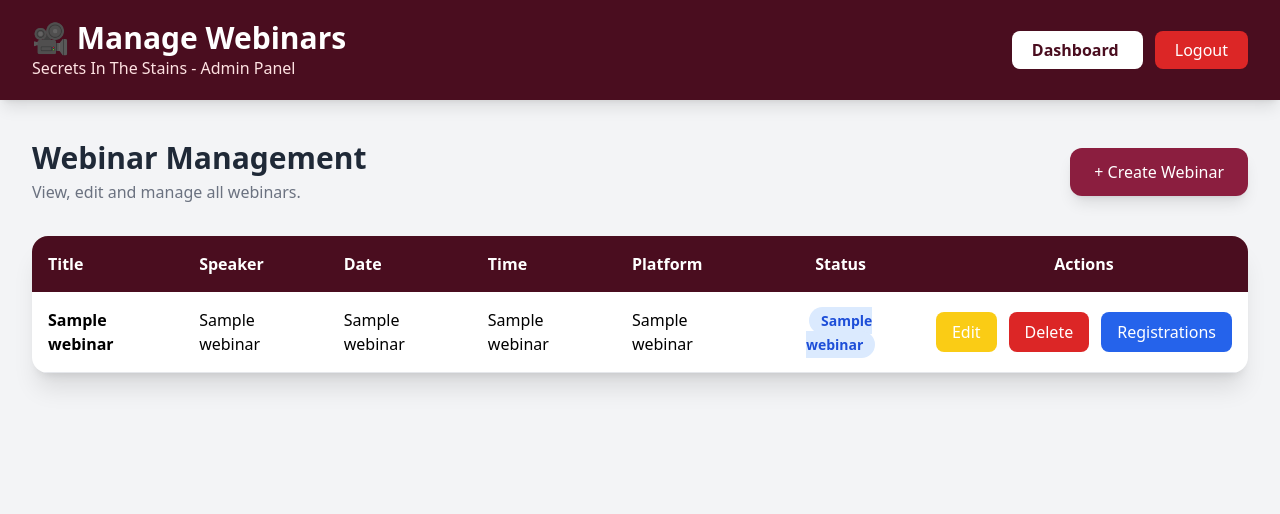
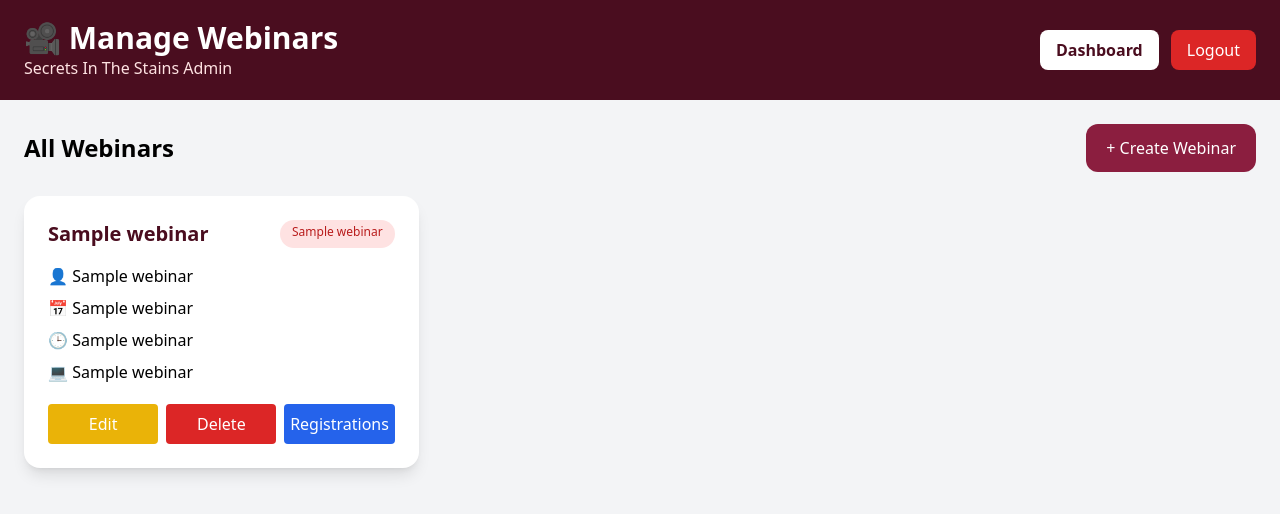
Before and after one commit to vinaysaddanapu9/secretsinthestains, a Flask app: template templates/webinar/admin_webinars.html in a window 1280 px wide. Shown: the top 514 px of the page. Run offline with Flask 3, Linux system fonts and the light colour scheme; the template is opened without the code that fills it: most values are stand-ins (such as "Sample title", 1, 10 or a date in 2020); some libraries are stand-ins or nearby versions.

Commit message:
Add webinar management and improve admin dashboard UI

```diff
--- a/templates/about.html
+++ b/templates/about.html
@@ -62,7 +62,7 @@
             <p class="text-gray-600 text-sm leading-relaxed">
                 Assistant Professor in Forensic Science, UGC NET (2023),
                 FACT Chemical Sciences (2024) qualified.
-                Specialized in forensic document examination and research-based learning.
+                Areas of knowledge include Forensic Toxicology, Analytical Instrumentation, and Forensic Science Education, with an interest in research and academic learning
             </p>
 
         </div>
@@ -77,8 +77,8 @@
             <p class="text-[#6b1a2e] font-semibold mb-3">Co-Founder</p>
 
             <p class="text-gray-600 text-sm leading-relaxed">
-                Specialist in insurance fraud investigations, handwriting analysis,
-                signature verification, and multimedia forensic research.
+                Specialist in Insurance Fraud Investigation, Fingerprint Analysis,
+                Handwriting & Signature Examination, Multimedia Forensics, and Forensic Research.
             </p>
 
         </div>
--- a/templates/webinar/admin_webinars.html
+++ b/templates/webinar/admin_webinars.html
@@ -1,207 +1,86 @@
 <!DOCTYPE html>
 <html lang="en">
-<head>
-    <meta charset="UTF-8">
-    <meta name="viewport" content="width=device-width, initial-scale=1.0">
-    <title>Manage Webinars | Secrets In The Stains</title>
+<head><meta charset="UTF-8">
+    <meta name="viewport" content="width=device-width,initial-scale=1">
+    <title>Manage Webinars</title><script src="https://cdn.tailwindcss.com">
 
-    <script src="https://cdn.tailwindcss.com"></script>
+    </script>
 </head>
-
 <body class="bg-gray-100">
-
-<!-- Top Navigation -->
-<header class="bg-[#4A0D1F] text-white shadow-lg">
-    <div class="max-w-7xl mx-auto flex justify-between items-center px-8 py-5">
-
+<header class="bg-[#4A0D1F] text-white">
+    <div class="max-w-7xl mx-auto px-6 py-5 flex flex-col md:flex-row justify-between items-center gap-4">
         <div>
             <h1 class="text-3xl font-bold">
                 🎥 Manage Webinars
             </h1>
-
-            <p class="text-red-100">
-                Secrets In The Stains - Admin Panel
+            <p class="text-red-100">Secrets In The Stains Admin
             </p>
         </div>
-
-        <div class="space-x-3">
-
-            <a href="/admin#"
-               class="bg-white text-[#4A0D1F] px-5 py-2 rounded-lg font-semibold hover:bg-gray-200">
+        <div class="flex gap-3">
+            <a href="/admin" class="bg-white text-[#4A0D1F] px-4 py-2 rounded-lg font-semibold">
         Dashboard
     </a>
-
-            <a href="/logout"
-               class="bg-red-600 px-5 py-2 rounded-lg hover:bg-red-700">
+        <a href="/logout" class="bg-red-600 px-4 py-2 rounded-lg">
             Logout
         </a>
-
     </div>
-
     </div>
 </header>
-
-
-<div class="max-w-7xl mx-auto px-8 py-10">
-
-    <!-- Header -->
-    <div class="flex justify-between items-center mb-8">
-
-        <div>
-
-            <h2 class="text-3xl font-bold text-gray-800">
-                Webinar Management
+<div class="max-w-7xl mx-auto p-6">
+    <div class="flex flex-col md:flex-row justify-between items-center gap-4 mb-6">
+        <h2 class="text-2xl font-bold">
+            All Webinars
         </h2>
-
-            <p class="text-gray-500 mt-1">
-                View, edit and manage all webinars.
-            </p>
-
-        </div>
-
-        <a href="/admin"
-           class="bg-[#8B1E3F] hover:bg-[#6D1A36] text-white px-6 py-3 rounded-xl shadow-lg">
-            + Create Webinar
-        </a>
-
-    </div>
-
-
-    <!-- Webinar Table -->
-
-    <div class="bg-white rounded-2xl shadow-xl overflow-hidden">
-
-        <table class="min-w-full">
-
-            <thead class="bg-[#4A0D1F] text-white">
-
-            <tr>
-
-                <th class="p-4 text-left">Title</th>
-                <th class="p-4 text-left">Speaker</th>
-                <th class="p-4 text-left">Date</th>
-                <th class="p-4 text-left">Time</th>
-                <th class="p-4 text-left">Platform</th>
-                <th class="p-4 text-center">Status</th>
-                <th class="p-4 text-center">Actions</th>
-
-            </tr>
-
-            </thead>
-
-            <tbody>
-
-            {% for webinar in webinars %}
-
-            <tr class="border-b hover:bg-gray-50">
-
-                <td class="p-4 font-semibold">
+        <a href="/admin" class="bg-[#8B1E3F] text-white px-5 py-3 rounded-xl">+ Create Webinar</a></div><div class="grid grid-cols-1 md:grid-cols-2 xl:grid-cols-3 gap-6">{% for webinar in webinars %}<div class="bg-white rounded-2xl shadow-lg p-6"><div class="flex justify-between">
+    <h3 class="text-xl font-bold text-[#4A0D1F]">
         {{ webinar[1] }}
-                </td>
-
-                <td class="p-4">
-                    {{ webinar[2] }}
-                </td>
-
-                <td class="p-4">
-                    {{ webinar[4] }}
-                </td>
-
-                <td class="p-4">
-                    {{ webinar[5] }}
-                </td>
-
-                <td class="p-4">
-                    {{ webinar[7] }}
-                </td>
-
-                <td class="p-4 text-center">
-
-                    {% if webinar[9] == "Active" %}
-
-                    <span class="bg-green-100 text-green-700 px-3 py-1 rounded-full text-sm font-semibold">
+    </h3>
+    {% if webinar[9]=='Active' %}
+    <span class="bg-green-100 text-green-700 px-3 py-1 rounded-full text-xs">
         Active
     </span>
-
-                    {% elif webinar[9] == "Expired" %}
-
-                    <span class="bg-gray-200 text-gray-700 px-3 py-1 rounded-full text-sm font-semibold">
+    {% elif webinar[9]=='Expired' %}
+    <span class="bg-gray-200 text-gray-700 px-3 py-1 rounded-full text-xs">
         Expired
     </span>
-
-                    {% elif webinar[9] == "Cancelled" %}
-
-                    <span class="bg-red-100 text-red-700 px-3 py-1 rounded-full text-sm font-semibold">
-                        Cancelled
-                    </span>
-
     {% else %}
-
-                    <span class="bg-blue-100 text-blue-700 px-3 py-1 rounded-full text-sm font-semibold">
+    <span class="bg-red-100 text-red-700 px-3 py-1 rounded-full text-xs">
         {{ webinar[9] }}
     </span>
-
     {% endif %}
-
-                </td>
-
-                <td class="p-4">
-
-                    <div class="flex justify-center gap-3">
-
-                        <a href="/admin/edit-webinar/{{ webinar[0] }}"
-                           class="bg-yellow-400 hover:bg-yellow-500 text-white px-4 py-2 rounded-lg">
+</div>
+    <div class="mt-4 space-y-2">
+        <p>
+            👤 {{ webinar[2] }}
+        </p>
+        <p>
+            📅 {{ webinar[4] }}
+        </p>
+        <p>🕒 {{ webinar[5] }}
+        </p>
+        <p>💻 {{ webinar[7] }}
+    </p>
+    </div>
+    <div class="grid grid-cols-3 gap-2 mt-5">
+        <a href="/admin/edit-webinar/{{ webinar[0] }}" class="bg-yellow-500 text-white text-center py-2 rounded">
             Edit
         </a>
-
-                        <a href="/admin/delete-webinar/{{ webinar[0] }}"
-                           onclick="return confirm('Delete this webinar?')"
-                           class="bg-red-600 hover:bg-red-700 text-white px-4 py-2 rounded-lg">
+        <a href="/admin/delete-webinar/{{ webinar[0] }}" class="bg-red-600 text-white text-center py-2 rounded">
             Delete
         </a>
-
-                        <a href="/admin/webinar-registrations/{{ webinar[0] }}"
-                           class="bg-blue-600 hover:bg-blue-700 text-white px-4 py-2 rounded-lg">
+        <a href="/admin/webinar-registrations/{{ webinar[0] }}" class="bg-blue-600 text-white text-center py-2 rounded">
             Registrations
         </a>
-
     </div>
-
-                </td>
-
-            </tr>
-
+</div>
     {% else %}
-
-            <tr>
-
-                <td colspan="7" class="text-center py-12 text-gray-500">
-
-                    <div class="text-6xl mb-4">
-                        📅
+    <div class="col-span-full bg-white p-10 rounded-xl text-center shadow">
+        <h3 class="text-2xl font-bold">
+            No Webinars Found
+        </h3>
     </div>
-
-                    <h3 class="text-xl font-semibold">
-                        No webinars found
-                    </h3>
-
-                    <p class="mt-2">
-                        Create your first webinar from the admin dashboard.
-                    </p>
-
-                </td>
-
-            </tr>
-
     {% endfor %}
-
-            </tbody>
-
-        </table>
-
 </div>
-
 </div>
-
 </body>
 </html>
```
Also changed, not shown: database/db.py (+10 -14 lines), database/init_db.py (+15 -13 lines), routes/webinar.py (+21 -4 lines), templates/admin.html (+90 -11 lines), templates/webinar/webinar.html (+33 -10 lines). Lines whose indentation alone changed are shown as unchanged.
